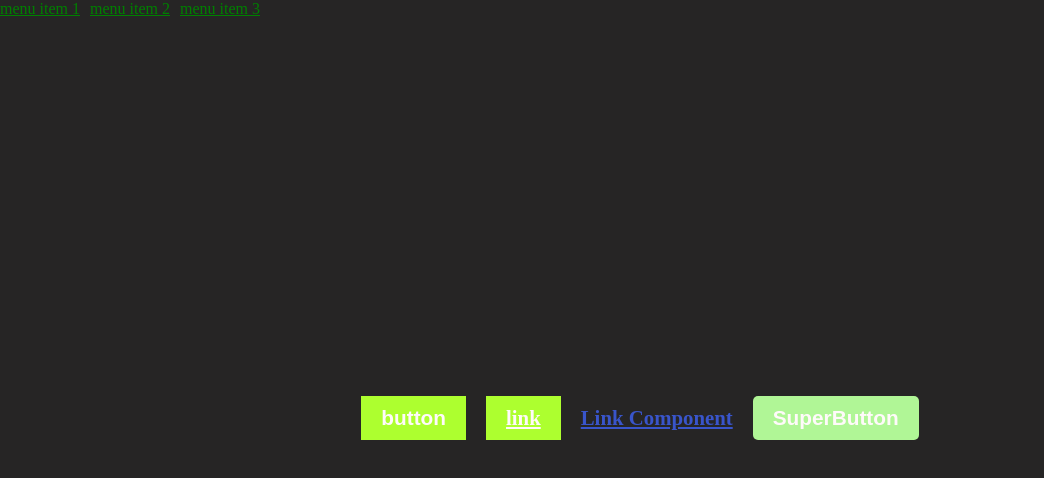
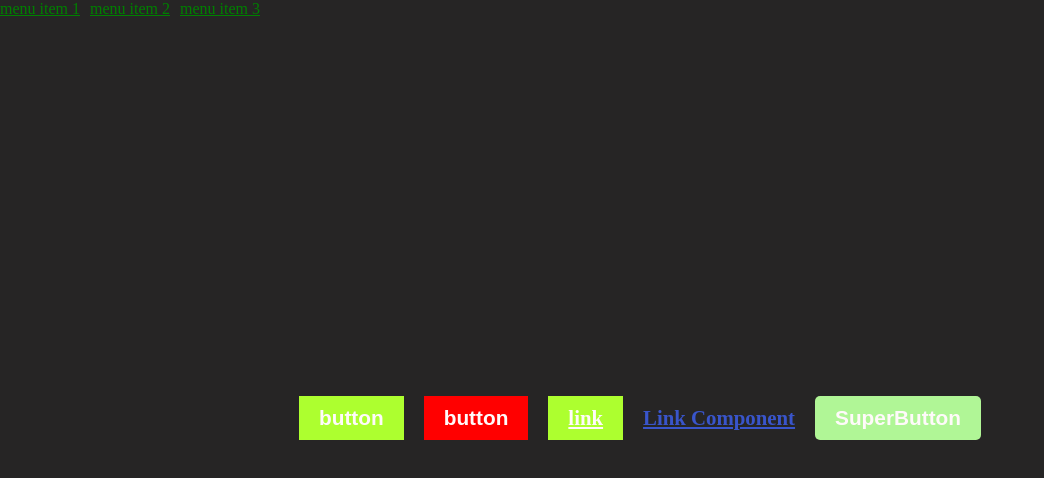
Before and after one commit to dktwho/styled-components-test, a React (Vite) app: page / in a window 1280 px wide. Shown: the top 478 px of the page, without its empty margins (0-1044 px from the left). Built offline with nearby package versions, Linux system fonts and the light colour scheme.

Commit message:
test prop for StyledBtn with conditional render

```diff
--- a/src/App.tsx
+++ b/src/App.tsx
@@ -15,6 +15,7 @@ function App() {
             </Menu>
             <Box>
                 <StyledBtn>button</StyledBtn>
+                <StyledBtn color={'red'}>button</StyledBtn>
                 <StyledBtn as='a' href={'#'}>link</StyledBtn>
                 <StyledBtn as={Link} href={'#'}>Link Component</StyledBtn>
                 <SuperButton>SuperButton</SuperButton>
--- a/src/components/Button.styled.tsx
+++ b/src/components/Button.styled.tsx
@@ -3,7 +3,8 @@ import {MyAnimation} from "../styles/animations/Animations.tsx";
 
 export const StyledBtn = styled.button`
   border: none;
-  background-color: greenyellow;
+  // background-color: greenyellow;
+  background-color: ${props => props.color ||  'greenyellow' };
   padding: 10px 20px;
   color: snow;
   font-size: 1.3rem;
```
